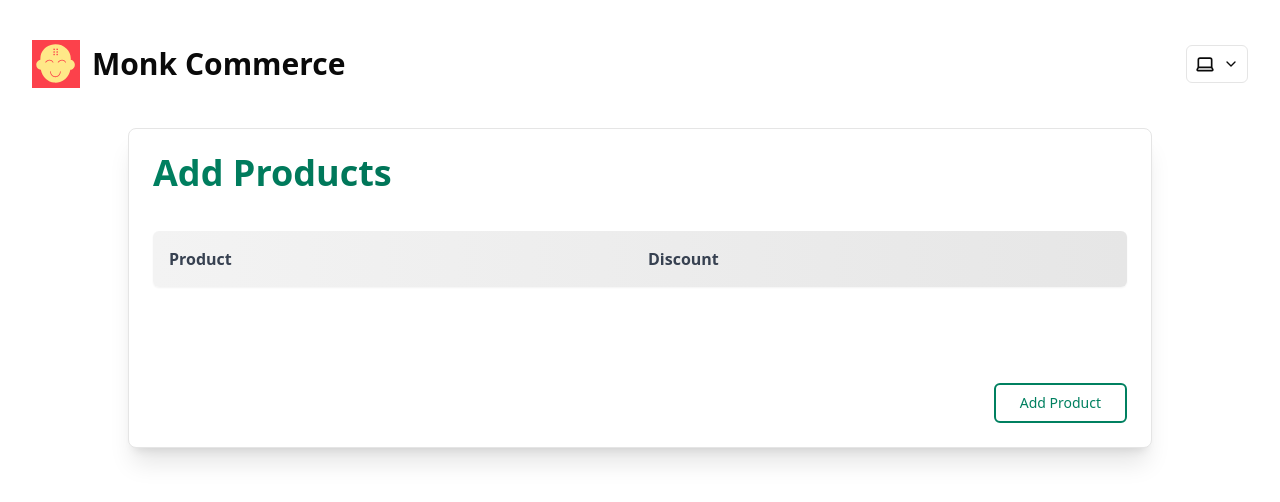
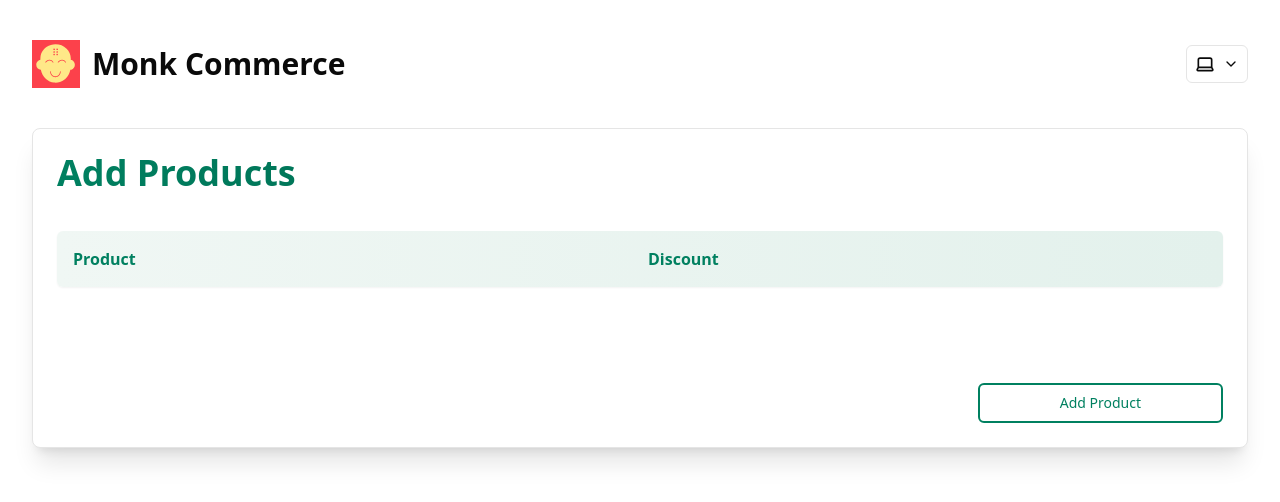
Before and after one commit to jaymehta20/monk-commerce-assigment, a React (Vite) app: page / in a window 1280 px wide. Shown: the top 502 px of the page. Built offline with nearby package versions, Linux system fonts and the light colour scheme.

Commit message:
fix: minor fixes

```diff
--- a/src/components/ProductList.tsx
+++ b/src/components/ProductList.tsx
@@ -24,6 +24,12 @@ import { AnimatePresence, motion } from 'framer-motion';
 import { ChevronDown, ChevronUp, Pencil, X } from 'lucide-react';
 import { useEffect, useState } from 'react';
 import { DragDropContext, Draggable, Droppable } from 'react-beautiful-dnd';
+import {
+  Tooltip,
+  TooltipContent,
+  TooltipProvider,
+  TooltipTrigger,
+} from './ui/tooltip';
 
 interface Variant {
   id: number;
@@ -290,7 +296,7 @@ export default function ProductList() {
   };
 
   return (
-    <Card className="space-y-6 max-w-5xl mx-auto bg-white dark:bg-gray-800 rounded-lg shadow-xl">
+    <Card className="space-y-6 mx-auto bg-white dark:bg-gray-800 rounded-lg shadow-xl">
       <CardHeader>
         <motion.h1
           initial={{ opacity: 0, y: -20 }}
@@ -304,12 +310,12 @@ export default function ProductList() {
           initial={{ opacity: 0, scale: 0.9 }}
           animate={{ opacity: 1, scale: 1 }}
           transition={{ duration: 0.5 }}
-          className="grid grid-cols-1 sm:grid-cols-2 gap-4 mb-6 bg-gradient-to-r from-[#f3f3f3] to-[#e6e6e6] dark:from-gray-700 dark:to-gray-600 p-4 rounded-md shadow-sm"
+          className="grid grid-cols-1 sm:grid-cols-2 gap-4 mb-6 bg-gradient-to-r from-[#f0f7f4] to-[#e3f1ec] dark:from-[#1a3c34] dark:to-[#0d2620] p-4 rounded-md shadow-sm"
         >
-          <p className="font-semibold text-gray-700 dark:text-gray-300">
+          <p className="font-semibold text-[#008060] dark:text-[#00a67d]">
             Product
           </p>
-          <p className="font-semibold text-gray-700 dark:text-gray-300">
+          <p className="font-semibold text-[#008060] dark:text-[#00a67d]">
             Discount
           </p>
         </motion.div>
@@ -599,12 +605,12 @@ export default function ProductList() {
           </Droppable>
         </DragDropContext>
       </CardContent>
-      <CardFooter className="flex justify-end max-w-5xl mt-8">
+      <CardFooter className="flex justify-end mt-8">
         <motion.div whileHover={{ scale: 1.05 }} whileTap={{ scale: 0.95 }}>
           <Button
             onClick={() => setShowProductModal(true)}
             variant="outline"
-            className="border-2 border-[#008060] text-[#008060] hover:bg-[#e6f3f0] hover:text-[#00533f] dark:border-[#00a67d] dark:text-[#00a67d] dark:hover:bg-[#004d3d] dark:hover:text-[#00c795] rounded-md px-4 sm:px-6 py-2 text-sm font-medium transition-colors duration-200"
+            className="border-2 border-[#008060] text-[#008060] hover:bg-[#e6f3f0] hover:text-[#00533f] dark:border-[#00a67d] dark:text-[#00a67d] dark:hover:bg-[#004d3d] dark:hover:text-[#00c795] rounded-md px-2 sm:px-20 py-2 text-sm font-medium transition-colors duration-200"
           >
             Add Product
           </Button>
@@ -639,20 +645,35 @@ export default function ProductList() {
                       animate={{ opacity: 1, y: 0 }}
                       exit={{ opacity: 0, y: -20 }}
                       transition={{ duration: 0.2 }}
-                      className="py-2 sm:py-3 border-b border-gray-200 dark:border-gray-700 last:border-b-0 hover:bg-gray-50 dark:hover:bg-gray-700 transition-colors duration-200"
+                      className="p-2 sm:p-3 rounded-md border-b border-gray-200 dark:border-gray-700 last:border-b-0 hover:bg-gray-100 dark:hover:bg-gray-700 transition-colors duration-200"
                     >
                       <div className="flex items-center space-x-2 sm:space-x-4">
+                        {isProductAdded(product.id) ? (
+                          <TooltipProvider delayDuration={0}>
+                            <Tooltip>
+                              <TooltipTrigger asChild>
+                                <div>
                                   <Checkbox
                                     id={`product-${product.id}`}
-                          checked={
-                            !!selectedItems[product.id] ||
-                            isProductAdded(product.id)
-                          }
+                                    checked={true}
+                                    disabled={true}
+                                  />
+                                </div>
+                              </TooltipTrigger>
+                              <TooltipContent side="top" sideOffset={5}>
+                                <p>Product already added</p>
+                              </TooltipContent>
+                            </Tooltip>
+                          </TooltipProvider>
+                        ) : (
+                          <Checkbox
+                            id={`product-${product.id}`}
+                            checked={!!selectedItems[product.id]}
                             onCheckedChange={() =>
                               toggleProductSelection(product)
                             }
-                          disabled={isProductAdded(product.id)}
                           />
+                        )}
                         <img
                           src={product.image.src}
                           alt={product.title}
@@ -672,21 +693,37 @@ export default function ProductList() {
                               key={variant.id}
                               className="flex items-center space-x-2"
                             >
+                              {isVariantAdded(product.id, variant.id) ? (
+                                <TooltipProvider delayDuration={0}>
+                                  <Tooltip>
+                                    <TooltipTrigger asChild>
+                                      <div>
                                         <Checkbox
                                           id={`variant-${variant.id}`}
-                                checked={
-                                  selectedItems[product.id]?.includes(
+                                          checked={true}
+                                          disabled={true}
+                                        />
+                                      </div>
+                                    </TooltipTrigger>
+                                    <TooltipContent side="top" sideOffset={5}>
+                                      <p>Variant already added</p>
+                                    </TooltipContent>
+                                  </Tooltip>
+                                </TooltipProvider>
+                              ) : (
+                                <Checkbox
+                                  id={`variant-${variant.id}`}
+                                  checked={selectedItems[product.id]?.includes(
                                     variant.id
-                                  ) || isVariantAdded(product.id, variant.id)
-                                }
+                                  )}
                                   onCheckedChange={() =>
-                                  toggleVariantSelection(product.id, variant.id)
-                                }
-                                disabled={isVariantAdded(
+                                    toggleVariantSelection(
                                       product.id,
                                       variant.id
+                                    )
+                                  }
+                                />
                               )}
-                              />
                               <label
                                 htmlFor={`variant-${variant.id}`}
                                 className="text-xs sm:text-sm leading-none cursor-pointer hover:text-[#008060] dark:hover:text-[#00a67d] transition-colors duration-200"
```
Lines whose indentation alone changed are shown as unchanged.
